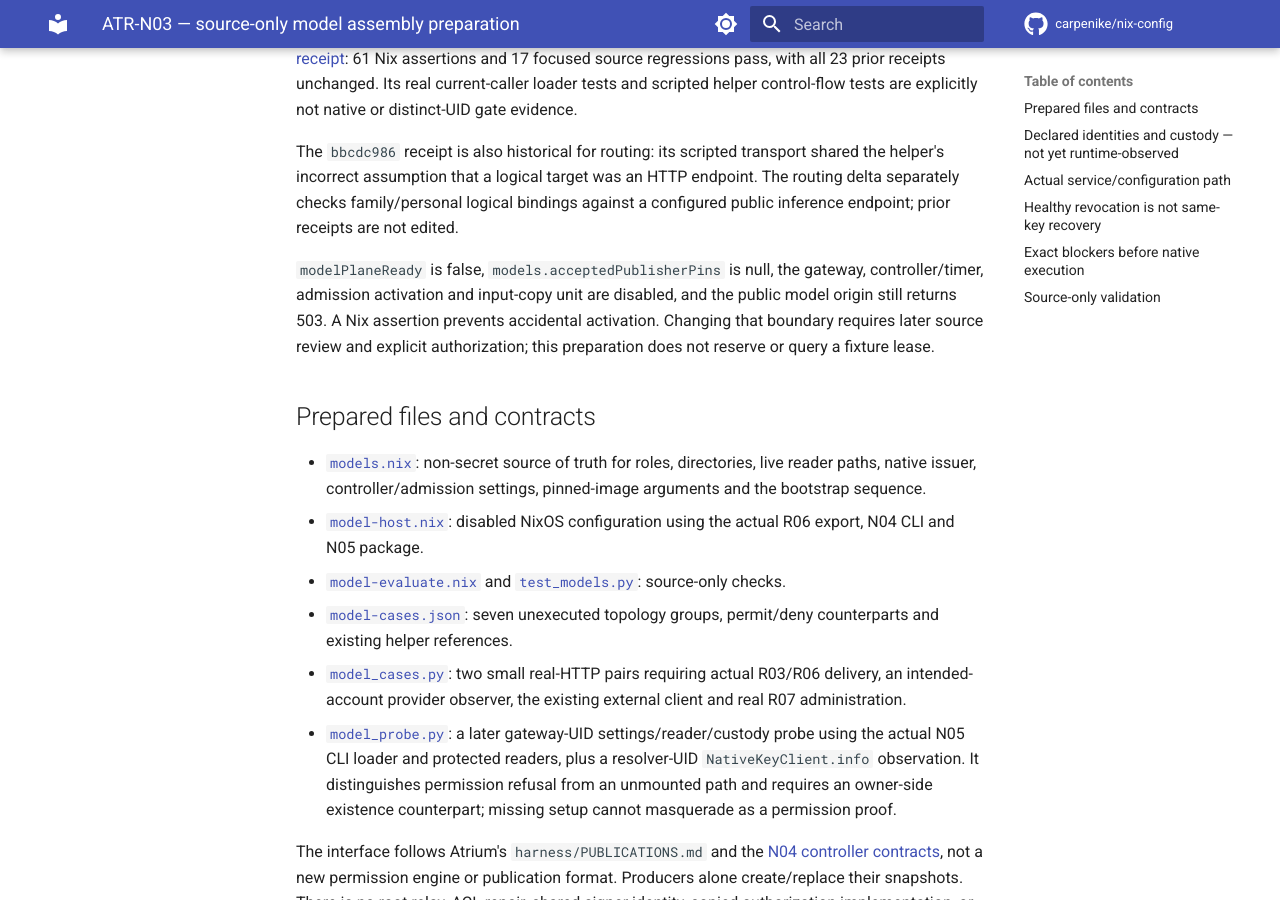
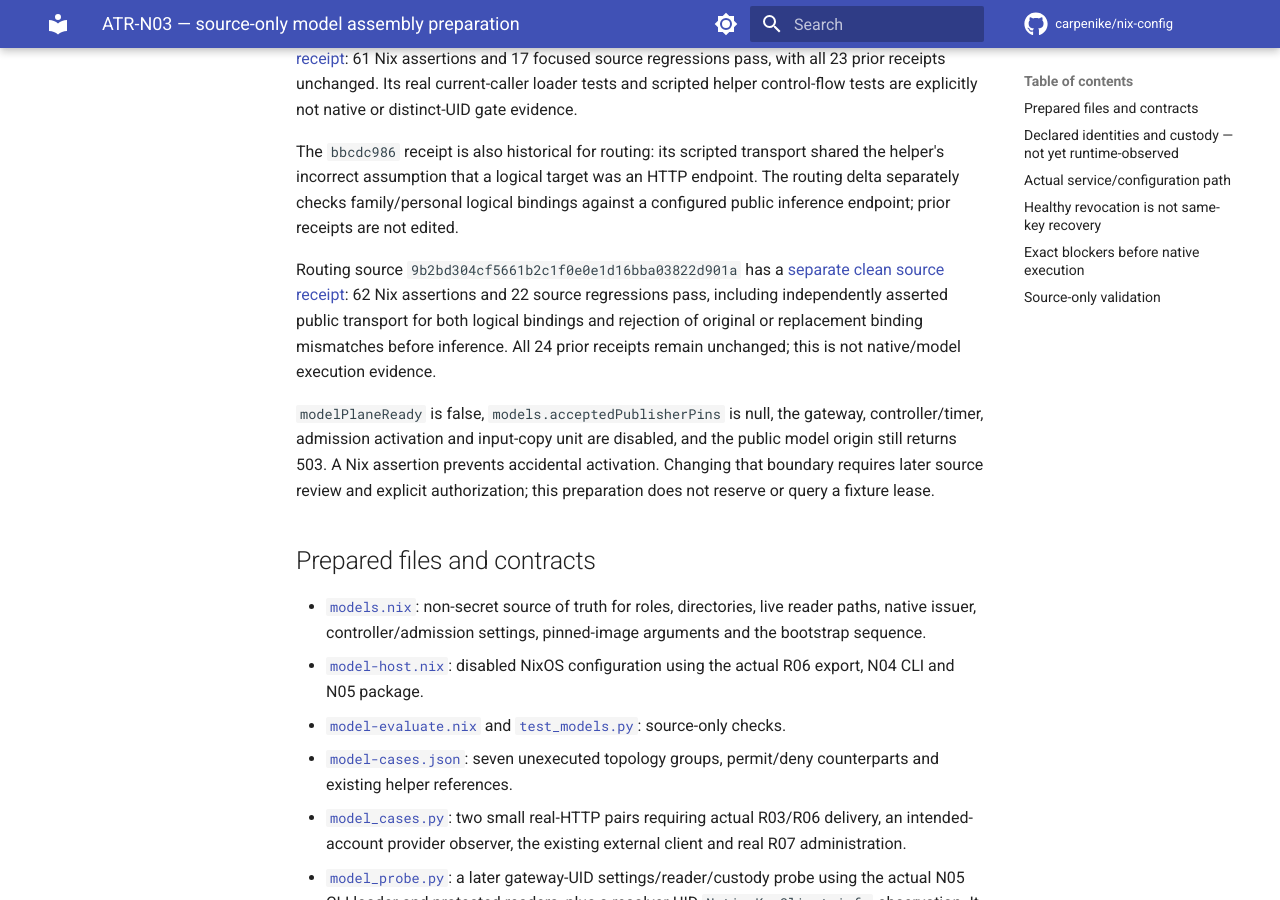
Before and after one commit to carpenike/nix-config, an MkDocs documentation site: the page built from docs/services/atrium-model-preparation.md, in a window 1280 px wide and 900 px high, scrolled down 537 px. Built offline with MkDocs 1.6.1 and Material for MkDocs 9.7.7, drawn with Linux system fonts in a browser that asks for light colours; comment, search, counter and statistics services are not loaded.

Commit message:
test(ATR-N03): record model transport routing regressions
Bind 62 Nix assertions and 22 focused source regressions to clean source9b2bd304. Preserve 24 previous receipts and distinguish logical family/personal bindings from the configured public inference transport. Original/fresh binding mismatch checks, native retirement/refusal and settings-loader corrections remain source-only; all native groups stay unexecuted.

Co-authored-by: Copilot <223556219+Copilot@users.noreply.github.com>
Copilot-Session: 1e5e7d6d-a45a-4ac0-9fb1-9bf14b3658cb

```diff
--- a/docs/services/atrium-model-preparation.md
+++ b/docs/services/atrium-model-preparation.md
@@ -25,6 +25,13 @@ The `bbcdc986` receipt is also historical for routing: its scripted transport
 shared the helper's incorrect assumption that a logical target was an HTTP
 endpoint. The routing delta separately checks family/personal logical bindings
 against a configured public inference endpoint; prior receipts are not edited.
+
+Routing source `9b2bd304cf5661b2c1f0e0e1d16bba03822d901a` has a
+[separate clean source receipt](../../tests/atrium_n03/results/n03-model-routing-9b2bd304.json):
+62 Nix assertions and 22 source regressions pass, including independently
+asserted public transport for both logical bindings and rejection of original
+or replacement binding mismatches before inference. All 24 prior receipts
+remain unchanged; this is not native/model execution evidence.
 
 `modelPlaneReady` is false, `models.acceptedPublisherPins` is null, the gateway,
 controller/timer, admission activation and input-copy unit are disabled, and
```
Also changed, not shown: 1 other file.
